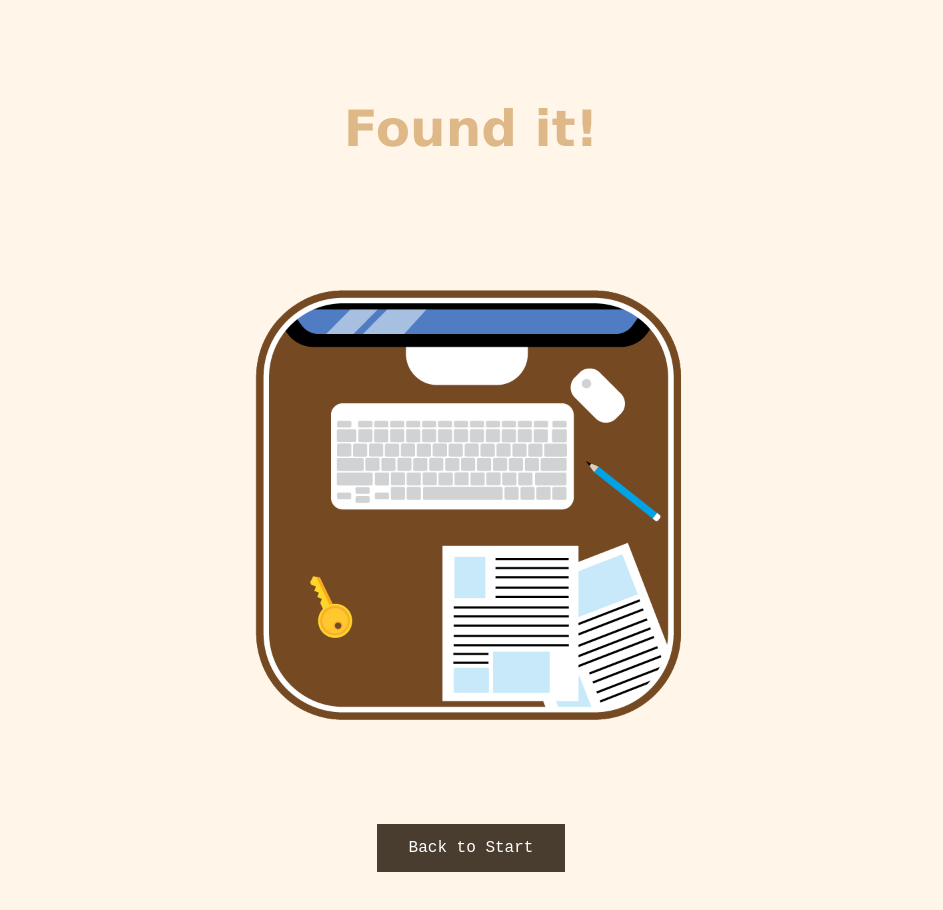
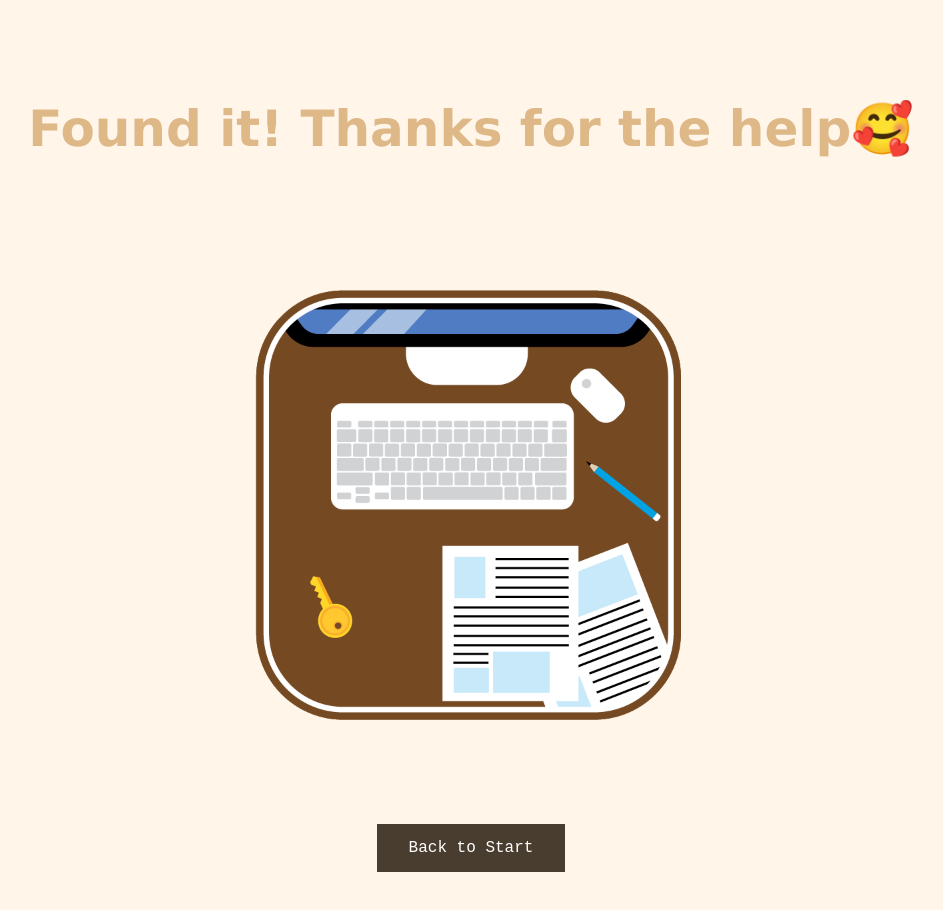
Before and after one commit to yumink02/Find-My-Key, a plain HTML site: page light off/light/Desk/Notebook/index.html in a window 1280 px wide. Shown: the whole page, without its empty margins (169-1112 px from the left). Drawn offline with Linux system fonts and the light colour scheme.

Commit message:
photo error

```diff
--- a/light off/light/Desk/Notebook/index.html
+++ b/light off/light/Desk/Notebook/index.html
@@ -17,7 +17,8 @@
 </head>
 <body>
     <div class="header h1">
-        <h1>Found it!</h1>
+        <h1>Found it!
+            Thanks for the help🥰</h1>
 
     <img src="/images/without notebook.png" alt="notebook lifted up" class="imgmain" height="600">
 
```
Also changed, not shown: light off/light/Desk/Keyboard/index.html (+1 -1 lines), images/without keyboard and phone.png (added), 1 other file.
